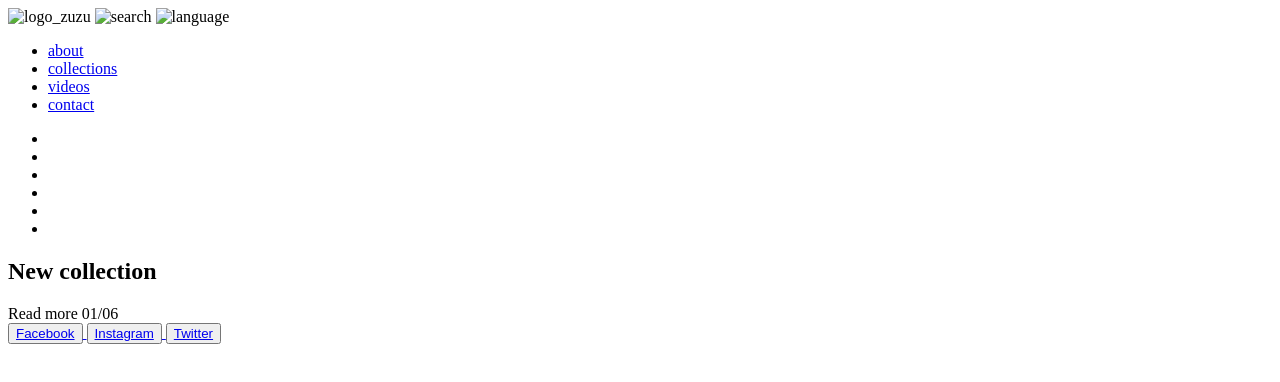
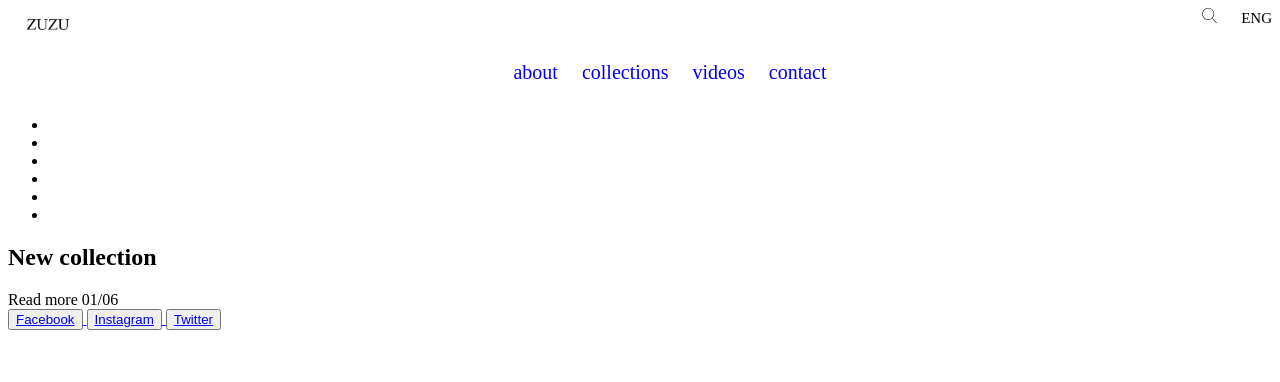
Before and after one commit to vbragarodrigues/Behance_1, a plain HTML site: page index.html in a window 1280 px wide. Drawn offline with Linux system fonts and the light colour scheme; a web font is replaced by a local one.

Commit message:
style header

```diff
--- /dev/null
+++ b/estilo.css
@@ -0,0 +1,57 @@
+.logo {
+  display: inline-block;
+}
+
+.btns-right {
+  float: right;
+}
+
+.header-menu {
+  list-style:none;
+  margin:0;
+  padding:0;
+  text-align: center;
+}
+
+.logo img{
+  width: 80px;
+}
+
+.list-menu {
+  display: inline-block;
+}
+
+.search-btn {
+  width: 15px;
+  margin-right: 20px;
+}
+
+.lang-btn{
+  font-family: 'Song Myung', serif;
+  font-size: 15px;
+}
+
+.header-menu li {
+  padding: 0;
+  list-style:none;
+  overflow:auto;
+  display: inline;
+  font-family: 'Song Myung', serif;
+  color: #000;
+  font-size: 20px;
+  margin-left: 20px;
+
+}
+
+.header-menu li a {
+  text-decoration: none;
+  display: inline-block;
+}
+
+a:active {
+  color: #000;
+}
+
+a:visited {
+  color: #000;
+}
--- a/index.html
+++ b/index.html
@@ -2,13 +2,19 @@
 <html>
   <head>
     <meta charset="UTF-8"/>
-    <title>Behance layout</title>
+    <title>Estudos Css</title>
+    <link rel='stylesheet' type='text/css' href='estilo.css'/>
+    <link href="https://fonts.googleapis.com/css?family=Song+Myung" rel="stylesheet">
   </head>
   <body>
     <header>
-      <img src="" alt="logo_zuzu">
-      <img src="" alt="search">
-      <img src="" alt="language">
+      <div class='logo'>
+        <img src="images/zuzu.png" alt="logo_zuzu">
+      </div>
+      <div class='btns-right'>
+        <img class='search-btn' src="images/search.svg" alt="search">
+        <span class='lang-btn'> ENG </span>
+    </div>
       <nav class="header-menu">
       <ul class="list-menu">
         <li><a href="#about" title="about">about</a></li>
```
Also changed, not shown: images/search.svg (added), images/zuzu.png (added).
